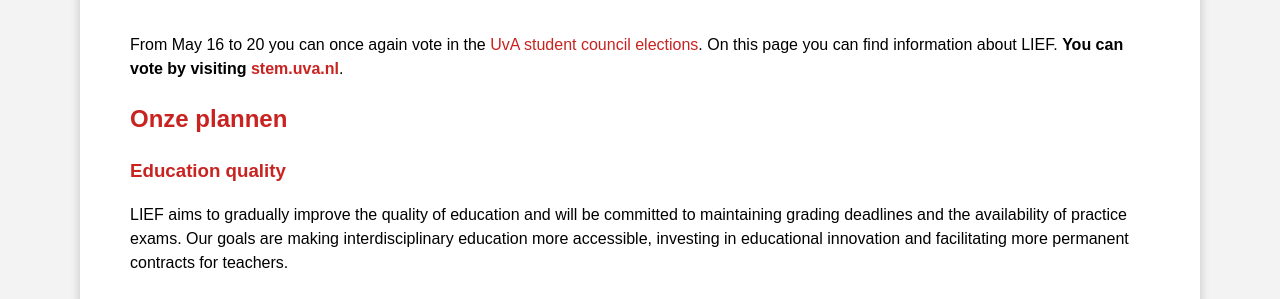
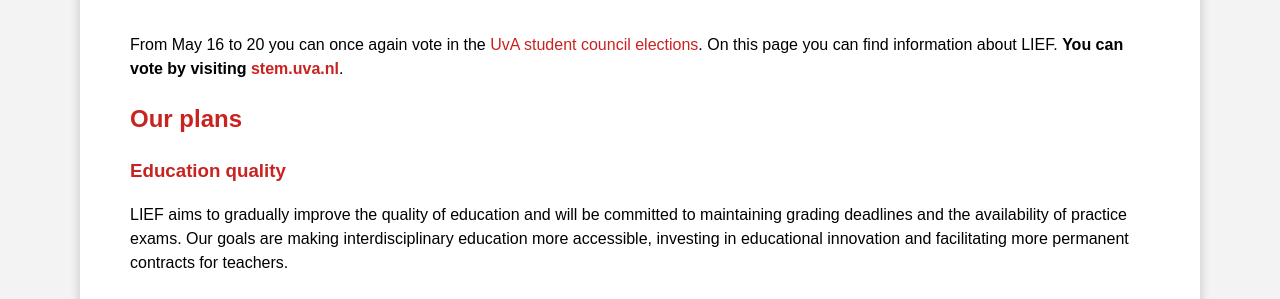
Before and after one commit to liefnwi/liefnwi.github.io, a Jekyll site: the page built from vote.md, in a window 1280 px wide and 900 px high. Shown: the part 208-507 px from the top of the window. Built offline with Jekyll 4.4.1, drawn with Linux system fonts in a browser that asks for light colours; nearby versions of some CDN libraries.

```diff
--- a/vote.md
+++ b/vote.md
@@ -5,7 +5,7 @@ title: 2023 student council elections
 
 From May 16 to 20 you can once again vote in the [UvA student council elections](https://student.uva.nl/en/topics/voting-during-the-student-council-elections). On this page you can find information about LIEF. **You can vote by visiting [stem.uva.nl](http://stem.uva.nl)**.
 
-## Onze plannen
+## Our plans
 
 ### Education quality
 
```
Also changed, not shown: _posts/2023-03-20-ALV-3-april-2023.md (+1 -1 lines), 2 other files.
